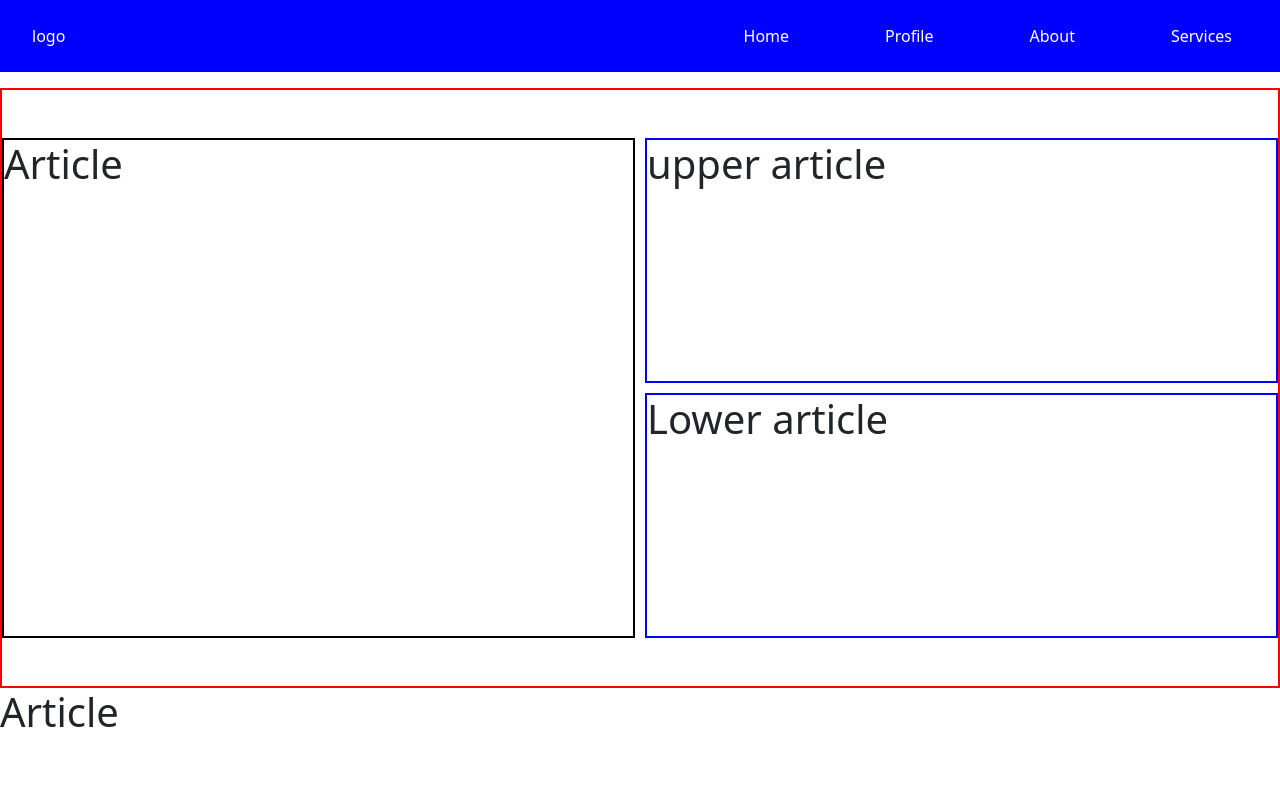
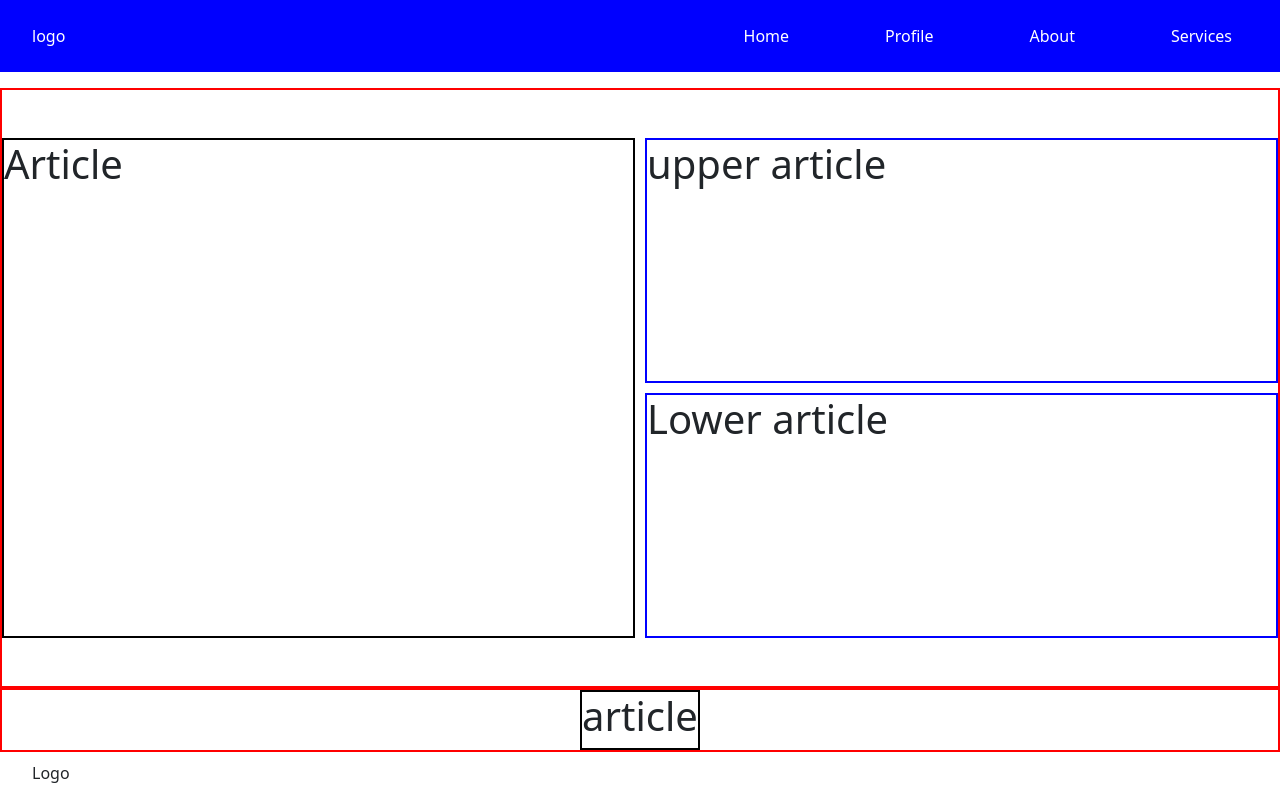
Before and after one commit to joshg1912/grid-layout, a website: page index.html in a window 1280 px wide. Drawn offline with nearby package versions, Linux system fonts and the light colour scheme.

Commit message:
adds footer

```diff
--- a/index.html
+++ b/index.html
@@ -28,9 +28,15 @@
 </div>
 </div>
 
-<div class="row justify-content-center">
-    <div class="col"><h1>Article</h1></div>
+<div class="main justify-content-center">
+    <div class="col"><h1>article</h1></div>
 </div>
+<footer>
+  <ul class="footer">
+      <li>Logo</li>
+  </ul>
+</div>
+</footer>
 
 </body>
 </html>
--- a/style.css
+++ b/style.css
@@ -37,4 +37,16 @@ ul {
 
 .main {
     border: 2px solid red;
+    display: grid;
 }
+
+.col {
+    border: 2px solid black;
+}
+
+.footer {
+    position: fixed;
+    bottom: -1px;
+    display: flex;
+    justify-content: space-between;
+}
```
